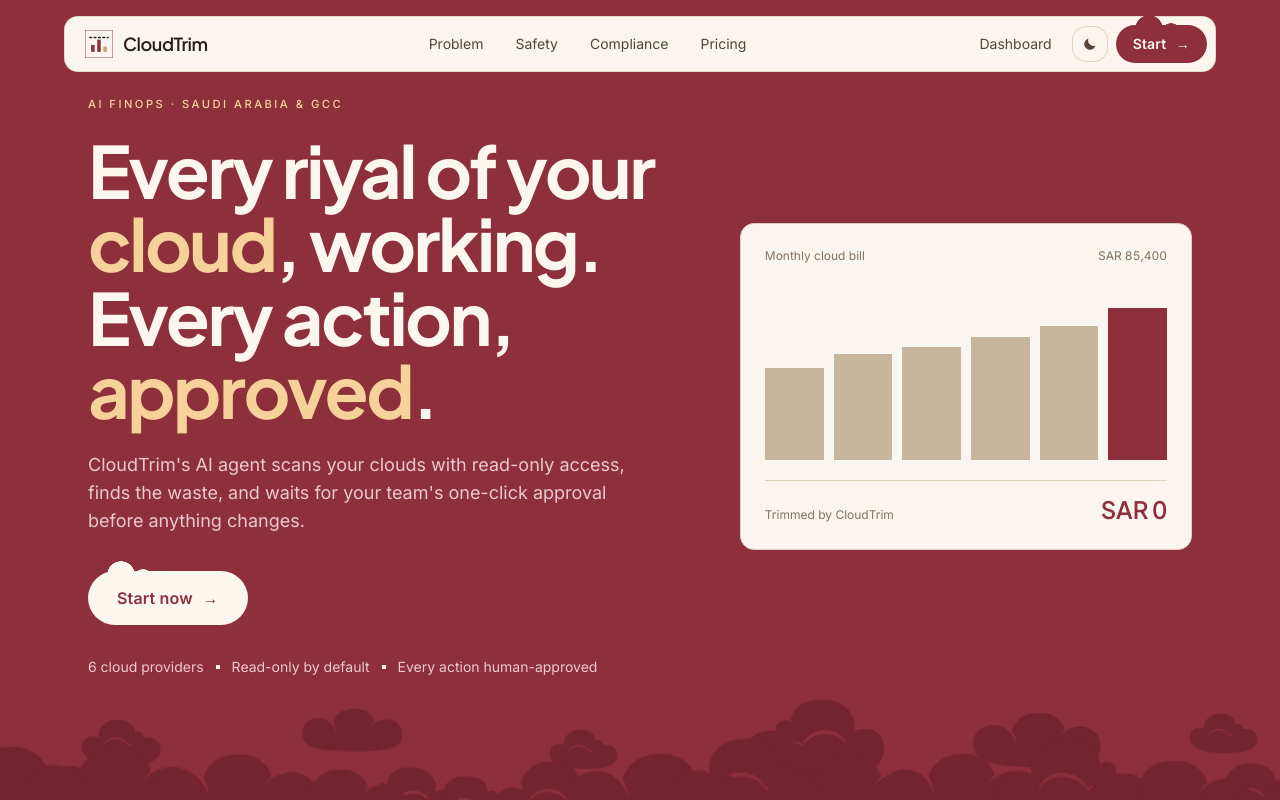
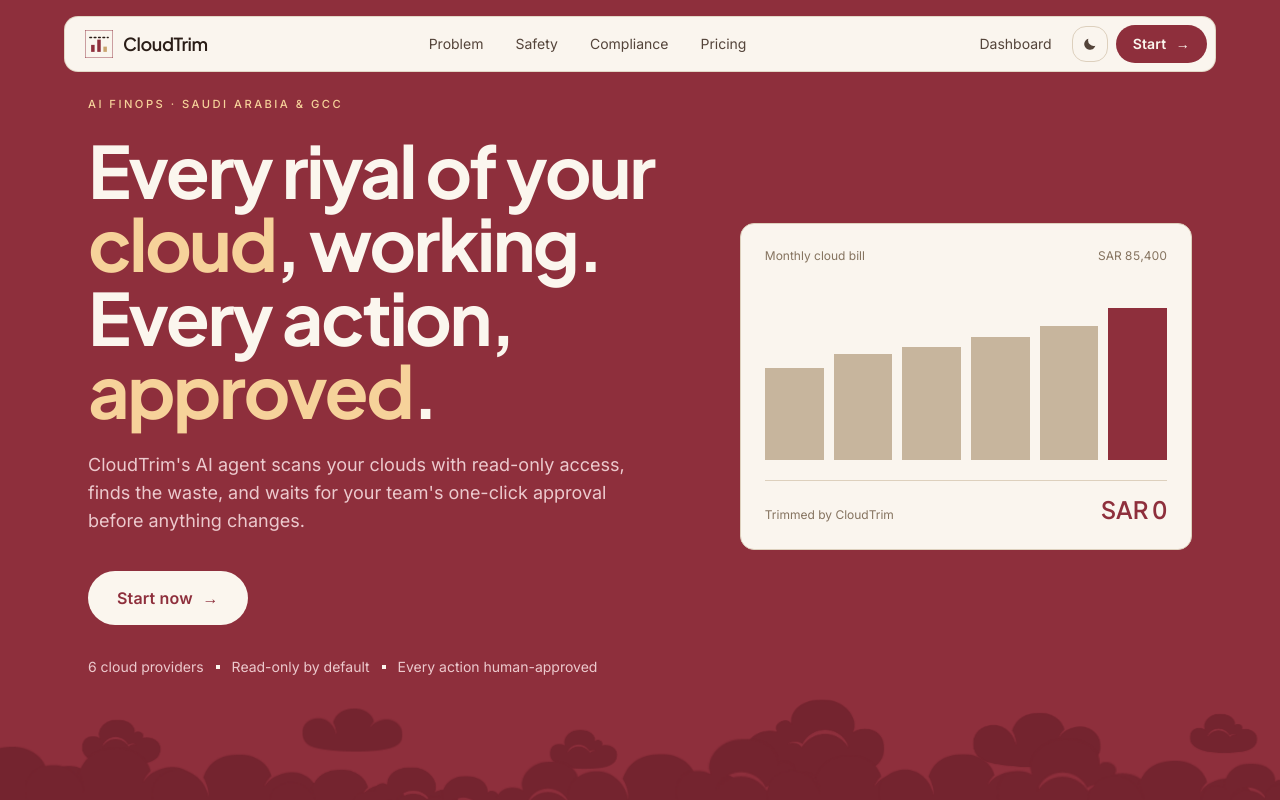
Before and after one commit to sulaimanmokhaniq/cloudtrim, a Next.js app: page / in a window 1280 px wide. Shown: the top 800 px of the page. Built offline with nearby package versions, Linux system fonts and the light colour scheme.

Commit message:
Remove the cloud puffs from the primary button
Buttons stay as plain solid pills.

Co-Authored-By: Claude Opus 5.5 (1M context) <noreply@anthropic.com>
Claude-Session: https://claude.ai/code/session_015w2PzgeEiTrA3rsiPjNLLh

```diff
--- a/app/globals.css
+++ b/app/globals.css
@@ -146,7 +146,7 @@ body {
   border-radius: 14px;
 }
 
-/* Buttons: solid pills. The primary button gets two small cloud puffs on its top edge. */
+/* Buttons: solid pills. */
 .btn-primary,
 .btn-ghost {
   display: inline-flex;
@@ -159,26 +159,8 @@ body {
   transition: background-color 0.15s ease, color 0.15s ease, border-color 0.15s ease;
 }
 .btn-primary {
-  position: relative;
-  isolation: isolate;
   background-color: var(--color-brand);
   color: var(--color-onbrand);
-}
-.btn-primary::before {
-  content: "";
-  position: absolute;
-  left: 16px;
-  top: -13px;
-  width: 56px;
-  height: 30px;
-  background: inherit;
-  pointer-events: none;
-  z-index: -1;
-  /* two hard-edged circles = the cloud puffs */
-  -webkit-mask: radial-gradient(circle at 16px 16px, #000 13.5px, transparent 14px),
-    radial-gradient(circle at 38px 20px, #000 9.5px, transparent 10px);
-  mask: radial-gradient(circle at 16px 16px, #000 13.5px, transparent 14px),
-    radial-gradient(circle at 38px 20px, #000 9.5px, transparent 10px);
 }
 .btn-primary:hover {
   background-color: var(--color-ink);
```
